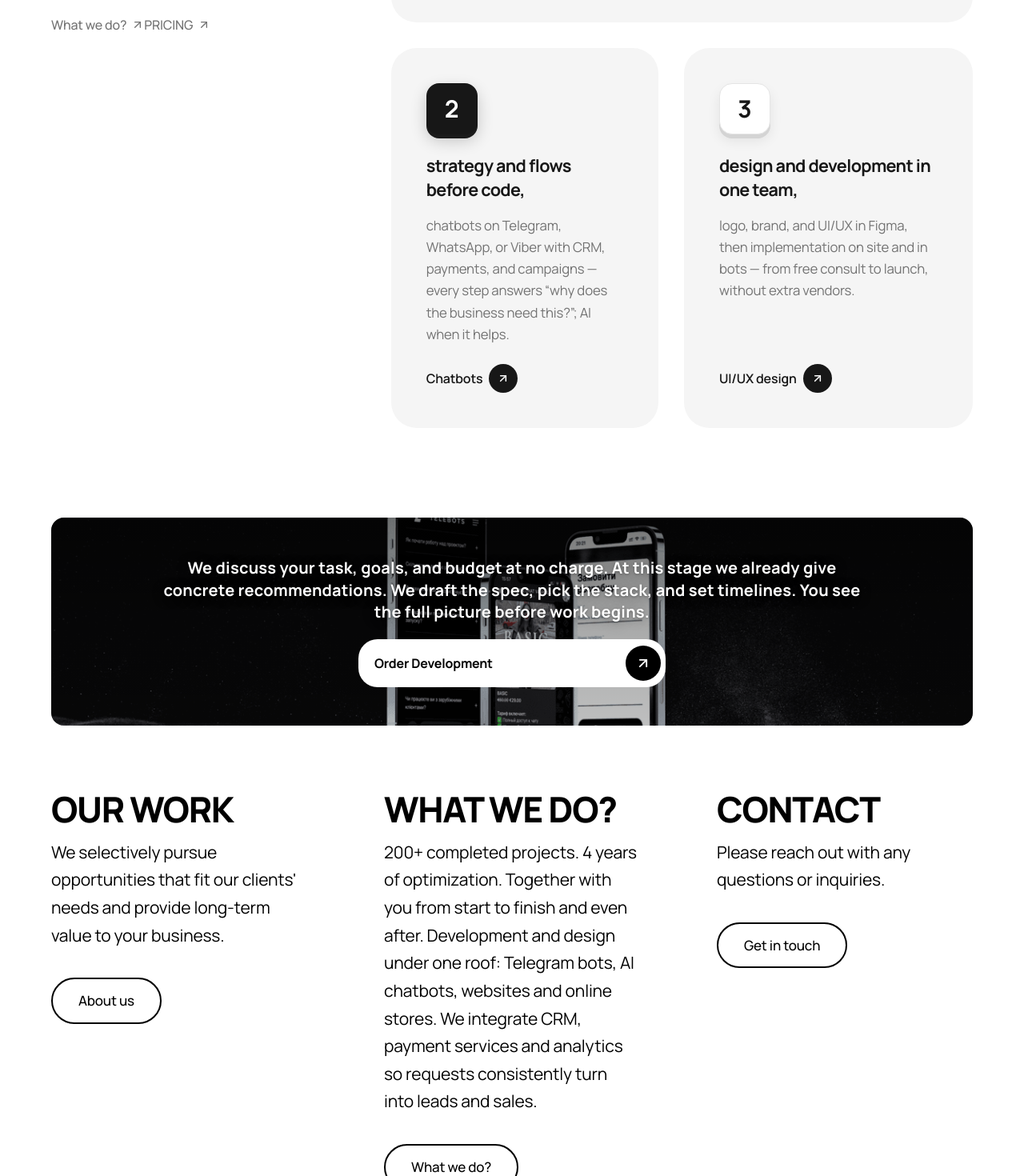
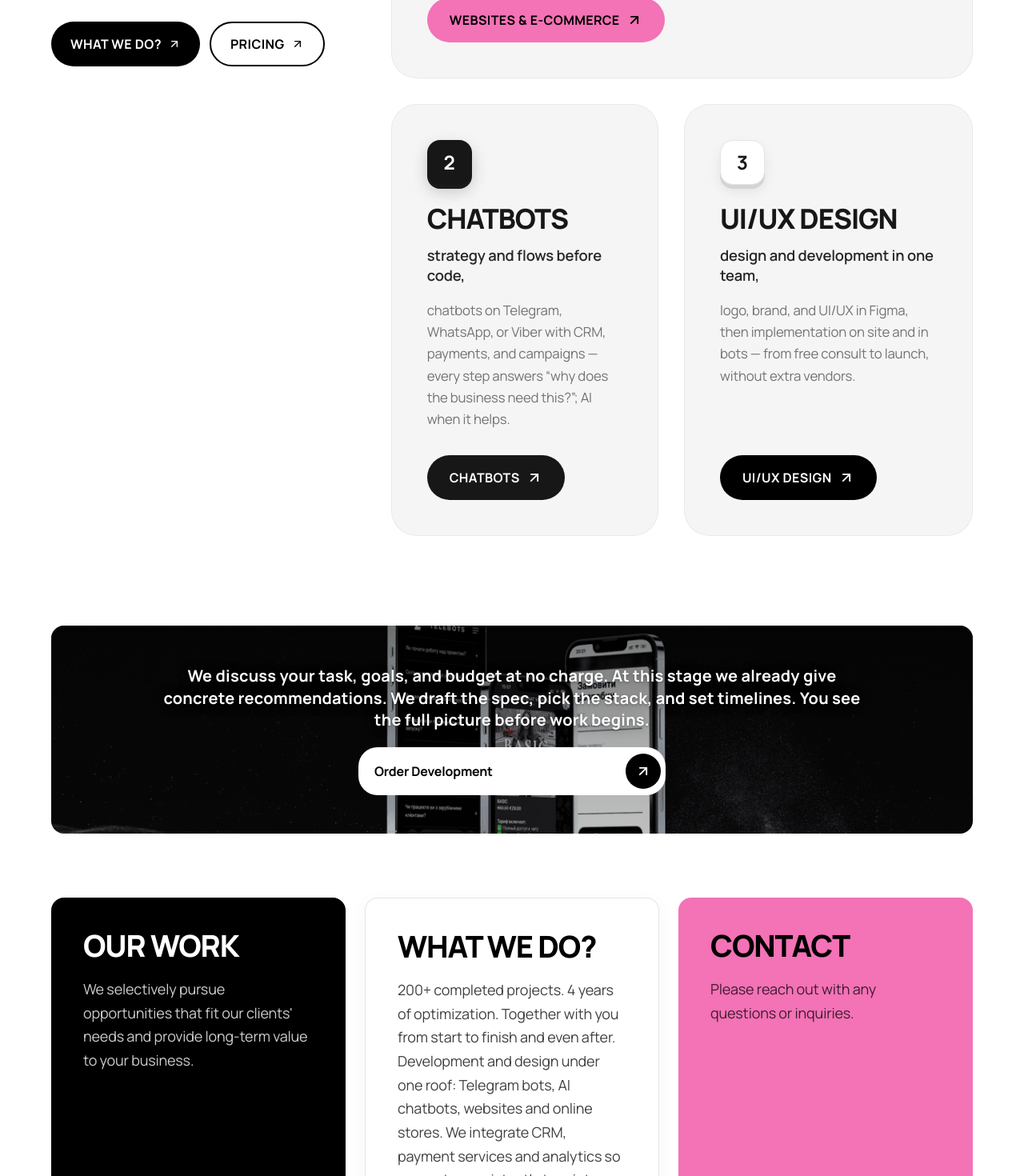
Before and after one commit to romchhh/new-telebots, a Next.js app: page /en in a window 1280 px wide. Shown: the part 1220-2690 px from the top of the page at 80% size. Built offline with nearby package versions, Linux system fonts and the light colour scheme; no server answers.

Commit message:
some updates

```diff
--- a/components/AboutSection.tsx
+++ b/components/AboutSection.tsx
@@ -84,51 +84,60 @@ export default function AboutSection({ t, onOrderClick }: AboutSectionProps) {
           )}
         </div>
 
-        {/* Сітка з трьома колонками */}
-        <div className="grid grid-cols-1 md:grid-cols-3 gap-16 md:gap-14 lg:gap-24">
-          {/* Ліва колонка - Our approach */}
-          <div className="space-y-5 md:space-y-6">
-            <h2 className="text-[clamp(1.75rem,4.5vw,2.75rem)] sm:text-4xl lg:text-[2.75rem] font-black text-black uppercase tracking-[0.06em] leading-[1.1] mb-2 md:mb-3">
+        {/* Три кольорові блоки */}
+        <div className="grid grid-cols-1 gap-4 md:grid-cols-3 md:gap-5 lg:gap-6">
+          {/* Чорний — Наша робота */}
+          <div className="flex flex-col rounded-2xl bg-black p-7 sm:p-8 md:p-9 lg:p-10">
+            <h2
+              className="mb-4 text-[clamp(1.65rem,3.8vw,2.35rem)] font-black uppercase leading-[1.05] tracking-[0.04em] text-white md:mb-5"
+              style={{ fontFamily: 'var(--font-display)' }}
+            >
               {t.about.ourWork}
             </h2>
-            <p className="text-[20px] md:text-[19px] lg:text-[21px] text-black leading-[1.65] font-normal mb-8 md:mb-9">
+            <p className="mb-8 flex-1 text-base leading-[1.65] text-white/80 md:mb-10 md:text-[17px] lg:text-lg">
               {t.about.ourWorkDesc}
             </p>
             <Link
               href={`/${currentLang}/about`}
-              className="inline-flex items-center justify-center bg-white border-2 border-black text-black text-[17px] md:text-[16px] lg:text-[17px] font-medium px-8 py-3.5 rounded-full hover:bg-black hover:text-white transition-colors duration-200 w-fit"
+              className="inline-flex w-fit items-center justify-center rounded-full border-2 border-white px-7 py-3 text-[15px] font-medium text-white transition-colors duration-200 hover:bg-white hover:text-black md:text-base"
             >
               {t.footer.about}
             </Link>
           </div>
 
-          {/* Середня колонка — Що ми робимо? */}
-          <div className="space-y-5 md:space-y-6">
-            <h2 className="text-[clamp(1.75rem,4.5vw,2.75rem)] sm:text-4xl lg:text-[2.75rem] font-black text-black uppercase tracking-[0.06em] leading-[1.1] mb-2 md:mb-3">
+          {/* Білий — Що ми робимо? */}
+          <div className="flex flex-col rounded-2xl border border-black/10 bg-white p-7 shadow-[0_8px_30px_rgba(0,0,0,0.04)] sm:p-8 md:p-9 lg:p-10">
+            <h2
+              className="mb-4 text-[clamp(1.65rem,3.8vw,2.35rem)] font-black uppercase leading-[1.05] tracking-[0.04em] text-black md:mb-5"
+              style={{ fontFamily: 'var(--font-display)' }}
+            >
               {t.about.services}
             </h2>
-            <p className="text-[20px] md:text-[19px] lg:text-[21px] text-black leading-[1.65] font-normal mb-8 md:mb-9">
+            <p className="mb-8 flex-1 text-base leading-[1.65] text-black/75 md:mb-10 md:text-[17px] lg:text-lg">
               {t.about.servicesDesc}
             </p>
             <Link
               href={`/${currentLang}/services`}
-              className="inline-flex items-center justify-center bg-white border-2 border-black text-black text-[17px] md:text-[16px] lg:text-[17px] font-medium px-8 py-3.5 rounded-full hover:bg-black hover:text-white transition-colors duration-200 w-fit"
+              className="inline-flex w-fit items-center justify-center rounded-full border-2 border-black bg-white px-7 py-3 text-[15px] font-medium text-black transition-colors duration-200 hover:bg-black hover:text-white md:text-base"
             >
               {t.about.services}
             </Link>
           </div>
 
-          {/* Права колонка - Контакти */}
-          <div className="space-y-5 md:space-y-6">
-            <h2 className="text-[clamp(1.75rem,4.5vw,2.75rem)] sm:text-4xl lg:text-[2.75rem] font-black text-black uppercase tracking-[0.06em] leading-[1.1] mb-2 md:mb-3">
+          {/* Рожевий — Контакти */}
+          <div className="flex flex-col rounded-2xl bg-brand p-7 sm:p-8 md:p-9 lg:p-10">
+            <h2
+              className="mb-4 text-[clamp(1.65rem,3.8vw,2.35rem)] font-black uppercase leading-[1.05] tracking-[0.04em] text-black md:mb-5"
+              style={{ fontFamily: 'var(--font-display)' }}
+            >
               {t.about.contact}
             </h2>
-            <p className="text-[20px] md:text-[19px] lg:text-[21px] text-black leading-[1.65] font-normal mb-8 md:mb-9">
+            <p className="mb-8 flex-1 text-base leading-[1.65] text-black/75 md:mb-10 md:text-[17px] lg:text-lg">
               {t.about.contactDesc}
             </p>
             <Link
               href={`/${currentLang}/contact`}
-              className="inline-flex items-center justify-center bg-white border-2 border-black text-black text-[17px] md:text-[16px] lg:text-[17px] font-medium px-8 py-3.5 rounded-full hover:bg-black hover:text-white transition-colors duration-200 w-fit"
+              className="inline-flex w-fit items-center justify-center rounded-full border-2 border-black bg-transparent px-7 py-3 text-[15px] font-medium text-black transition-colors duration-200 hover:bg-black hover:text-white md:text-base"
             >
               {t.about.getInTouch}
             </Link>
--- a/components/HomePrinciplesSection.tsx
+++ b/components/HomePrinciplesSection.tsx
@@ -19,6 +19,9 @@ type PrinciplesCopy = {
 
 const KEY_VARIANTS = ['pink', 'dark', 'light'] as const;
 
+const display = { fontFamily: 'var(--font-display)' };
+const sans = { fontFamily: 'var(--font-sans)' };
+
 function PrincipleKey({
   number,
   variant,
@@ -35,7 +38,7 @@ function PrincipleKey({
 
   return (
     <span
-      className={`mb-6 inline-flex h-14 w-14 items-center justify-center rounded-2xl text-2xl font-bold sm:h-16 sm:w-16 sm:text-3xl ${styles[variant]}`}
+      className={`inline-flex h-12 w-12 shrink-0 items-center justify-center rounded-xl text-xl font-bold sm:h-14 sm:w-14 sm:rounded-2xl sm:text-2xl ${styles[variant]}`}
       aria-hidden
     >
       {number}
@@ -60,31 +63,42 @@ function PrincipleCard({
   linkLabel: string;
   className?: string;
 }) {
-  const montserrat = { fontFamily: 'var(--font-sans)' };
+  const buttonStyles = {
+    pink: 'bg-brand text-black hover:bg-brand-dark hover:text-white',
+    dark: 'bg-neutral-900 text-white hover:bg-brand hover:text-black',
+    light: 'bg-black text-white hover:bg-brand hover:text-black',
+  };
 
   return (
     <article
-      className={`group/card flex h-full flex-col rounded-[1.75rem] bg-neutral-100 p-6 transition-shadow hover:shadow-md sm:rounded-[2rem] sm:p-7 md:p-8 lg:p-10 xl:p-11 ${className}`}
+      className={`group/card flex h-full flex-col rounded-[1.75rem] border border-black/5 bg-neutral-100 p-6 transition-shadow hover:shadow-lg sm:rounded-[2rem] sm:p-7 md:p-8 lg:p-10 xl:p-11 ${className}`}
     >
+      <div className="mb-5 sm:mb-6">
         <PrincipleKey number={number} variant={variant} />
+      </div>
+
       <h3
-        className="text-lg font-bold leading-snug text-neutral-900 sm:text-xl md:text-[1.35rem] md:leading-snug"
-        style={montserrat}
+        className="text-[clamp(1.5rem,3.2vw,2.15rem)] font-black uppercase leading-[1.05] tracking-[0.02em] text-neutral-900"
+        style={display}
       >
+        {linkLabel}
+      </h3>
+
+      <p className="mt-3 text-base font-semibold leading-snug text-neutral-800 sm:mt-4 sm:text-lg md:text-[1.15rem]">
         {title}
-      </h3>
+      </p>
+
       <p className="mt-3 flex-1 text-sm leading-relaxed text-neutral-500 sm:text-base md:mt-4 md:text-[1.05rem]">
         {body}
       </p>
+
       <Link
         href={href}
-        className="mt-5 inline-flex w-fit items-center gap-2 text-sm font-semibold text-neutral-900 transition-colors hover:text-brand sm:mt-6 sm:text-base"
-        style={montserrat}
+        className={`mt-6 inline-flex w-full items-center justify-center gap-2 rounded-full px-6 py-3.5 text-sm font-bold uppercase tracking-wide transition-colors sm:mt-8 sm:w-fit sm:px-7 sm:py-4 sm:text-base ${buttonStyles[variant]}`}
+        style={sans}
       >
         {linkLabel}
-        <span className="flex h-9 w-9 items-center justify-center rounded-full bg-neutral-900 text-white transition-transform group-hover/card:scale-105">
-          <ArrowUpRight className="h-4 w-4" strokeWidth={2.25} aria-hidden />
-        </span>
+        <ArrowUpRight className="h-4 w-4 shrink-0 sm:h-5 sm:w-5" strokeWidth={2.25} aria-hidden />
       </Link>
     </article>
   );
@@ -103,43 +117,45 @@ export default function HomePrinciplesSection({
   allServicesLabel,
   pricingLabel,
 }: HomePrinciplesSectionProps) {
-  const montserrat = { fontFamily: 'var(--font-sans)' };
-
   return (
     <section
       id="about"
       className={`relative bg-white py-16 sm:py-20 md:py-24 lg:py-28 ${SITE_PX}`}
       aria-labelledby="home-principles-heading"
     >
-      <div className={`grid gap-12 lg:grid-cols-[minmax(0,34%)_minmax(0,66%)] lg:items-start lg:gap-10 xl:grid-cols-[minmax(0,32%)_minmax(0,68%)] xl:gap-14 ${SITE_INNER_WIDE}`}>
+      <div
+        className={`grid gap-12 lg:grid-cols-[minmax(0,34%)_minmax(0,66%)] lg:items-start lg:gap-10 xl:grid-cols-[minmax(0,32%)_minmax(0,68%)] xl:gap-14 ${SITE_INNER_WIDE}`}
+      >
         <div className="lg:sticky lg:top-28 lg:max-w-md lg:self-start xl:max-w-lg">
-          <p className="mb-4 text-sm font-normal lowercase text-neutral-400 sm:text-base" style={montserrat}>
+          <p className="mb-4 text-sm font-normal lowercase text-neutral-400 sm:text-base" style={sans}>
             {principles.eyebrow}
           </p>
           <h2
             id="home-principles-heading"
-            className="text-[clamp(2rem,6vw,3.5rem)] font-bold leading-[1.08] tracking-tight text-neutral-900 sm:text-5xl lg:text-[3.25rem] xl:text-[3.75rem]"
-            style={montserrat}
+            className="text-[clamp(2rem,6vw,3.5rem)] font-black leading-[1.08] tracking-tight text-neutral-900 sm:text-5xl lg:text-[3.25rem] xl:text-[3.75rem]"
+            style={display}
           >
             <span className="block">{principles.titleLine1}</span>
             <span className="mt-1 block text-brand">{principles.titleLine2}</span>
           </h2>
+          <div className="mt-7 flex flex-col gap-3 sm:mt-8 sm:flex-row sm:flex-wrap">
             <Link
               href={`/${lang}/services`}
-            className="mt-6 inline-flex items-center gap-1.5 text-sm font-medium text-neutral-500 underline-offset-4 transition-colors hover:text-brand hover:underline sm:text-base"
-            style={montserrat}
+              className="inline-flex items-center justify-center gap-2 rounded-full bg-black px-6 py-3.5 text-sm font-bold uppercase tracking-wide text-white transition-colors hover:bg-brand hover:text-black sm:text-base"
+              style={sans}
             >
               {allServicesLabel}
               <ArrowUpRight className="h-4 w-4" aria-hidden />
             </Link>
             <Link
               href={`/${lang}/pricing`}
-            className="mt-3 inline-flex items-center gap-1.5 text-sm font-medium text-neutral-500 underline-offset-4 transition-colors hover:text-brand hover:underline sm:text-base"
-            style={montserrat}
+              className="inline-flex items-center justify-center gap-2 rounded-full border-2 border-black px-6 py-3.5 text-sm font-bold uppercase tracking-wide text-black transition-colors hover:bg-black hover:text-white sm:text-base"
+              style={sans}
             >
               {pricingLabel}
               <ArrowUpRight className="h-4 w-4" aria-hidden />
             </Link>
+          </div>
         </div>
 
         <div className="grid w-full min-w-0 grid-cols-1 gap-4 sm:gap-5 md:grid-cols-2 md:gap-5 lg:grid-cols-[minmax(0,1fr)_minmax(0,1.08fr)] lg:gap-6 xl:gap-8">
```
Also changed, not shown: app/[lang]/about/AboutPageClient.tsx (+22 -13 lines), components/ServicesPassionSection.tsx (+20 -16 lines). Lines whose indentation alone changed are shown as unchanged.
